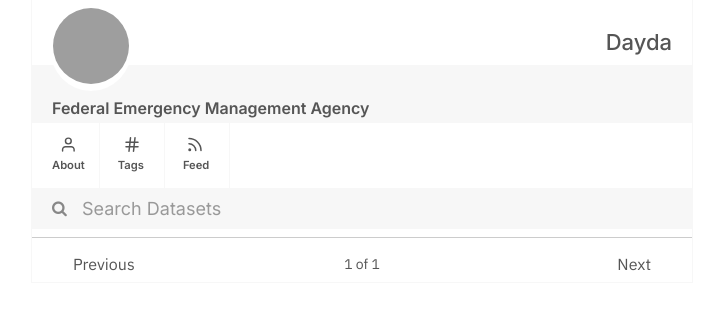
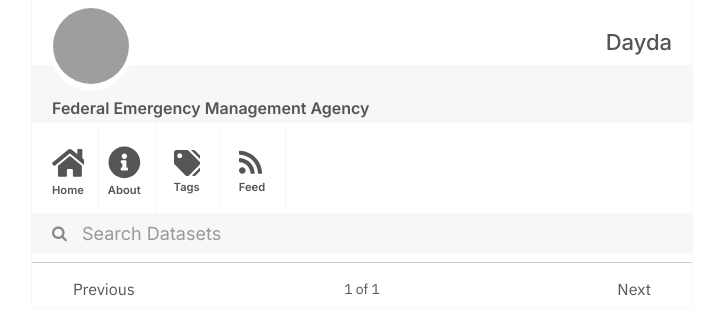
Before and after one commit to dayda-entities/federal-emergency-management-agency, a Jekyll site: the page built from index.html, in a window 1280 px wide. Shown: the top 335 px of the page, without its empty margins (278-1001 px from the left). Built offline with Jekyll 4.4.1, drawn with Linux system fonts in a browser that asks for light colours; the list of posts is cut into pages by our own code; grey boxes are pictures that could not be loaded.

Commit message:
Publish Data

```diff
--- a/_includes/header.html
+++ b/_includes/header.html
@@ -97,32 +108,30 @@
     </div>
     <div class="main-site-subheader menu disable-select">
         <div class="home">
+            <br>
+            <a style="text-decoration: none;" href="/">
+                <svg aria-hidden="true" focusable="false" data-prefix="fas" data-icon="home" class="svg-inline--fa fa-home fa-w-22" role="img" xmlns="http://www.w3.org/2000/svg" viewBox="0 0 512 512"><path fill="currentColor" d="M280.37 148.26L96 300.11V464a16 16 0 0 0 16 16l112.06-.29a16 16 0 0 0 15.92-16V368a16 16 0 0 1 16-16h64a16 16 0 0 1 16 16v95.64a16 16 0 0 0 16 16.05L464 480a16 16 0 0 0 16-16V300L295.67 148.26a12.19 12.19 0 0 0-15.3 0zM571.6 251.47L488 182.56V44.05a12 12 0 0 0-12-12h-56a12 12 0 0 0-12 12v72.61L318.47 43a48 48 0 0 0-61 0L4.34 251.47a12 12 0 0 0-1.6 16.9l25.5 31A12 12 0 0 0 45.15 301l235.22-193.74a12.19 12.19 0 0 1 15.3 0L530.9 301a12 12 0 0 0 16.9-1.6l25.5-31a12 12 0 0 0-1.7-16.93z"></path></svg>
+                <p class="home-p">Home</p>
+            </a>
+        </div>
+        <div class="home">
+            <br>
             <a style="text-decoration: none;" href="/about">
-                <svg class="icon-home" width="18" height="19" viewBox="0 0 25 25" fill="none" xmlns="http://www.w3.org/2000/svg">
-                    <path d="M20.9777 21.6138V19.6138C20.9777 18.553 20.5563 17.5356 19.8061 16.7854C19.056 16.0353 18.0386 15.6138 16.9777 15.6138H8.97768C7.91682 15.6138 6.8994 16.0353 6.14926 16.7854C5.39911 17.5356 4.97768 18.553 4.97768 19.6138V21.6138"  stroke-width="2" stroke-linecap="round" stroke-linejoin="round"/>
-                    <path d="M12.9777 11.6138C15.1868 11.6138 16.9777 9.82298 16.9777 7.61385C16.9777 5.40471 15.1868 3.61385 12.9777 3.61385C10.7685 3.61385 8.97768 5.40471 8.97768 7.61385C8.97768 9.82298 10.7685 11.6138 12.9777 11.6138Z" stroke-width="2" stroke-linecap="round" stroke-linejoin="round"/>
-                </svg>
+                <svg aria-hidden="true" focusable="false" data-prefix="fas" data-icon="info-circle" class="svg-inline--fa fa-info-circle fa-w-14" role="img" xmlns="http://www.w3.org/2000/svg" viewBox="0 0 512 512"><path fill="currentColor" d="M256 8C119.043 8 8 119.083 8 256c0 136.997 111.043 248 248 248s248-111.003 248-248C504 119.083 392.957 8 256 8zm0 110c23.196 0 42 18.804 42 42s-18.804 42-42 42-42-18.804-42-42 18.804-42 42-42zm56 254c0 6.627-5.373 12-12 12h-88c-6.627 0-12-5.373-12-12v-24c0-6.627 5.373-12 12-12h12v-64h-12c-6.627 0-12-5.373-12-12v-24c0-6.627 5.373-12 12-12h64c6.627 0 12 5.373 12 12v100h12c6.627 0 12 5.373 12 12v24z"></path></svg>
                 <p class="home-p">About</p>
             </a>
         </div>
         <div class="categories">
+            <br>
             <a style="text-decoration: none;" href="/tags">
-            <svg class="icon-category" width="18" height="19" viewBox="0 0 24 25" fill="none" xmlns="http://www.w3.org/2000/svg">
-                <path d="M4 9.5H20"  stroke-width="2" stroke-linecap="round" stroke-linejoin="round"/>
-                <path d="M4 15.5H20"  stroke-width="2" stroke-linecap="round" stroke-linejoin="round"/>
-                <path d="M10 3.5L8 21.5"  stroke-width="2" stroke-linecap="round" stroke-linejoin="round"/>
-                <path d="M16 3.5L14 21.5"  stroke-width="2" stroke-linecap="round" stroke-linejoin="round"/>
-            </svg>
+            <svg aria-hidden="true" focusable="false" data-prefix="fas" data-icon="tags" class="svg-inline--fa fa-tags fa-w-22" role="img" xmlns="http://www.w3.org/2000/svg" viewBox="0 0 512 512"><path fill="currentColor" d="M497.941 225.941L286.059 14.059A48 48 0 0 0 252.118 0H48C21.49 0 0 21.49 0 48v204.118a48 48 0 0 0 14.059 33.941l211.882 211.882c18.744 18.745 49.136 18.746 67.882 0l204.118-204.118c18.745-18.745 18.745-49.137 0-67.882zM112 160c-26.51 0-48-21.49-48-48s21.49-48 48-48 48 21.49 48 48-21.49 48-48 48zm513.941 133.823L421.823 497.941c-18.745 18.745-49.137 18.745-67.882 0l-.36-.36L527.64 323.522c16.999-16.999 26.36-39.6 26.36-63.64s-9.362-46.641-26.36-63.64L331.397 0h48.721a48 48 0 0 1 33.941 14.059l211.882 211.882c18.745 18.745 18.745 49.137 0 67.882z"></path></svg>
             <p class="categories-p">Tags</p>
             </a>
         </div>
         <div class="rss">
+            <br>
             <a style="text-decoration: none;" href="/atom.xml">
-                <svg class="icon-rss" width="18" height="19" viewBox="0 0 24 25" fill="none" xmlns="http://www.w3.org/2000/svg">
-                    <path d="M4 11.5C6.38695 11.5 8.67613 12.4482 10.364 14.136C12.0518 15.8239 13 18.1131 13 20.5"  stroke-width="2" stroke-linecap="round" stroke-linejoin="round"/>
-                    <path d="M4 4.5C8.24346 4.5 12.3131 6.18571 15.3137 9.18629C18.3143 12.1869 20 16.2565 20 20.5"  stroke-width="2" stroke-linecap="round" stroke-linejoin="round"/>
-                    <path d="M5 20.5C5.55228 20.5 6 20.0523 6 19.5C6 18.9477 5.55228 18.5 5 18.5C4.44772 18.5 4 18.9477 4 19.5C4 20.0523 4.44772 20.5 5 20.5Z"  stroke-width="2" stroke-linecap="round" stroke-linejoin="round"/>
-                </svg>
+            <svg aria-hidden="true" focusable="false" data-prefix="fas" data-icon="rss" class="svg-inline--fa fa-rss fa-w-14" role="img" xmlns="http://www.w3.org/2000/svg" viewBox="0 0 512 512"><path fill="currentColor" d="M128.081 415.959c0 35.369-28.672 64.041-64.041 64.041S0 451.328 0 415.959s28.672-64.041 64.041-64.041 64.04 28.673 64.04 64.041zm175.66 47.25c-8.354-154.6-132.185-278.587-286.95-286.95C7.656 175.765 0 183.105 0 192.253v48.069c0 8.415 6.49 15.472 14.887 16.018 111.832 7.284 201.473 96.702 208.772 208.772.547 8.397 7.604 14.887 16.018 14.887h48.069c9.149.001 16.489-7.655 15.995-16.79zm144.249.288C439.596 229.677 251.465 40.445 16.503 32.01 7.473 31.686 0 38.981 0 48.016v48.068c0 8.625 6.835 15.645 15.453 15.999 191.179 7.839 344.627 161.316 352.465 352.465.353 8.618 7.373 15.453 15.999 15.453h48.068c9.034-.001 16.329-7.474 16.005-16.504z"></path></svg>
             <p class="rss-p">Feed</p>
             </a>
         </div>
```
Also changed, not shown: other parts of _includes/header.html (+11 -0 lines).
